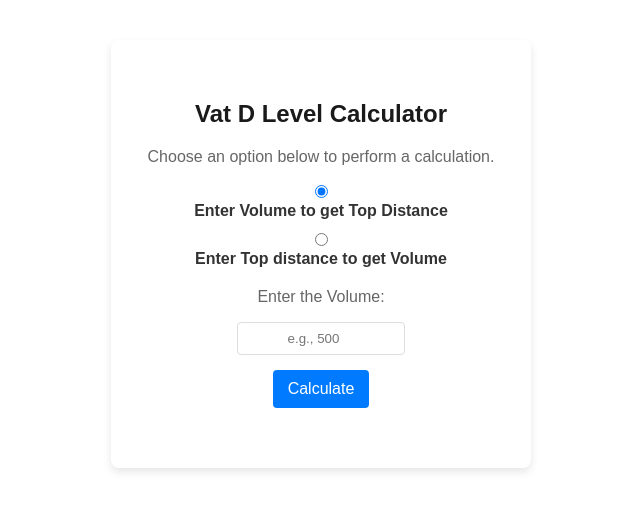
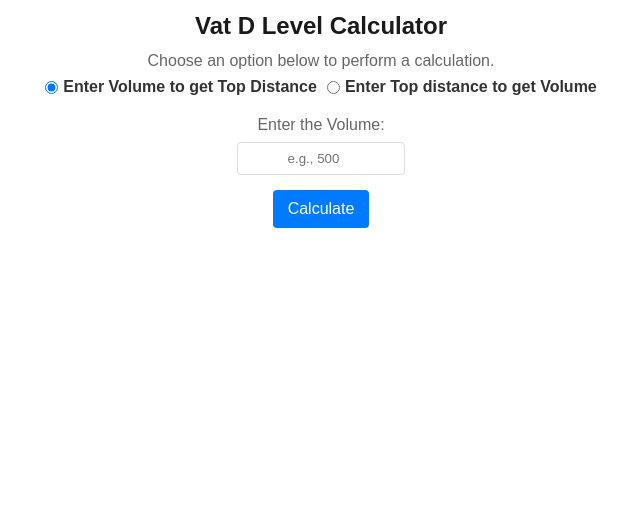
Before and after one commit to JhonAlexanderCalderon/Widgets, a plain HTML site: page index.html in a window 1280 px wide. Shown: the whole page, without its empty margins (319-959 px from the left). Drawn offline with Linux system fonts and the light colour scheme.

Commit message:
Update index.html

```diff
--- a/index.html
+++ b/index.html
@@ -3,34 +3,41 @@
 <head>
     <title>Vat D Level Calculator</title>
     <style>
+        /* CSS reset para una mejor integración con Notion */
         body {
             font-family: sans-serif;
-            padding: 40px 10px;
+            padding: 0;
+            margin: 0;
             text-align: center;
-            background-color: #f7f7f7;
+            background-color: transparent; /* Fondo transparente para integrarse con Notion */
             color: #333;
-            max-width: 400px;
-            margin: 40px auto;
-            border-radius: 8px;
-            background: #fff;
-            box-shadow: 0 4px 8px rgba(0,0,0,0.1);
         }
         h2 {
+            font-size: 1.5em; /* Ajusta el tamaño del título */
+            margin: 0.5em 0;
             color: #1a1a1a;
         }
         p {
+            font-size: 1em; /* Ajusta el tamaño del texto */
+            margin: 0.5em 0;
             color: #666;
         }
         .options {
+            display: flex;
+            justify-content: center;
+            flex-wrap: wrap;
+            gap: 10px;
             margin-bottom: 20px;
         }
         label {
-            display: block;
-            margin-bottom: 10px;
             font-weight: bold;
+            display: flex;
+            align-items: center;
+            gap: 5px;
+            cursor: pointer;
         }
         input[type="radio"] {
-            margin-right: 5px;
+            margin: 0;
         }
         .input-group {
             margin-bottom: 15px;
@@ -69,11 +76,14 @@
     <p>Choose an option below to perform a calculation.</p>
 
     <div class="options">
-        <input type="radio" id="option1" name="calculation_type" value="volume_to_distance" checked onclick="toggleInput('volume_to_distance')">
-        <label for="option1">Enter Volume to get Top Distance</label>
-
-        <input type="radio" id="option2" name="calculation_type" value="distance_to_volume" onclick="toggleInput('distance_to_volume')">
-        <label for="option2">Enter Top distance to get Volume</label>
+        <label for="option1">
+            <input type="radio" id="option1" name="calculation_type" value="volume_to_distance" checked onclick="toggleInput('volume_to_distance')">
+            Enter Volume to get Top Distance
+        </label>
+        <label for="option2">
+            <input type="radio" id="option2" name="calculation_type" value="distance_to_volume" onclick="toggleInput('distance_to_volume')">
+            Enter Top distance to get Volume
+        </label>
     </div>
 
     <div class="input-group" id="volumeInput">
```
